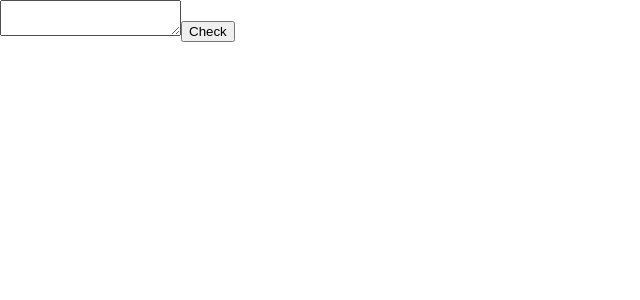
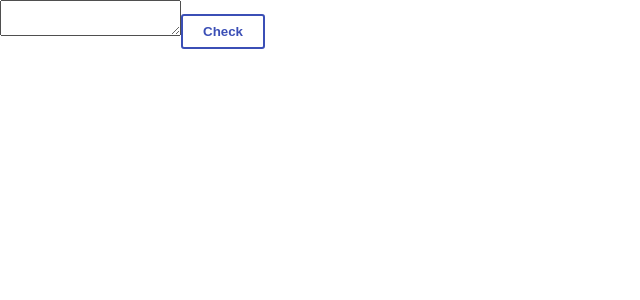
Before and after one commit to magdasid/INCI-analysis, a React (Create React App) app: page / in a window 1280 px wide. Shown: the top 300 px of the page, without its empty margins (0-640 px from the left). Built offline with nearby package versions, Linux system fonts and the light colour scheme.

Commit message:
Add Button component

```diff
--- /dev/null
+++ b/src/Components/Button/Button.js
@@ -0,0 +1,10 @@
+import React from 'react';
+import styles from './Button.module.scss'
+
+const Button = ({children}) => (
+  <button className={styles.button}>
+    {children}
+  </button>
+);
+
+export default Button;
--- /dev/null
+++ b/src/Components/Button/Button.module.scss
@@ -0,0 +1,8 @@
+.button {
+  font-weight: bold;
+  padding: 8px 20px;
+  background-color: white;
+  color: #3B4FB6;
+  border: 2px solid #3B4FB6;
+  border-radius: 3px;
+}
--- a/src/Components/Form/Form.js
+++ b/src/Components/Form/Form.js
@@ -1,9 +1,10 @@
 import React from 'react';
+import Button from '../Button/Button.js';
 
 const Form = ({submitForm}) => (
   <form onSubmit={submitForm}>
     <textarea></textarea>
-    <button>Check</button>
+    <Button>Check</Button>
   </form>
 );
 
```
